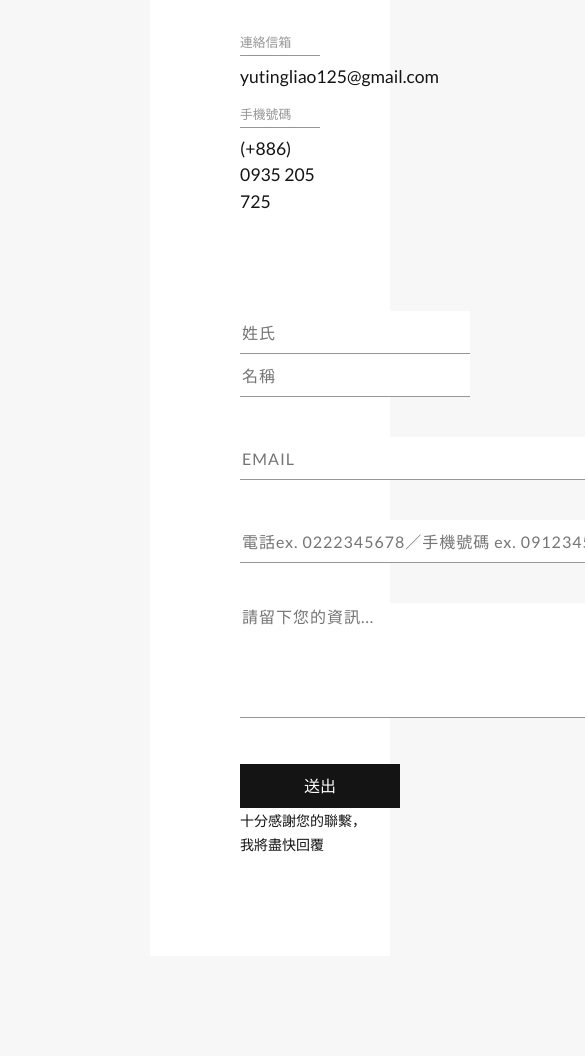
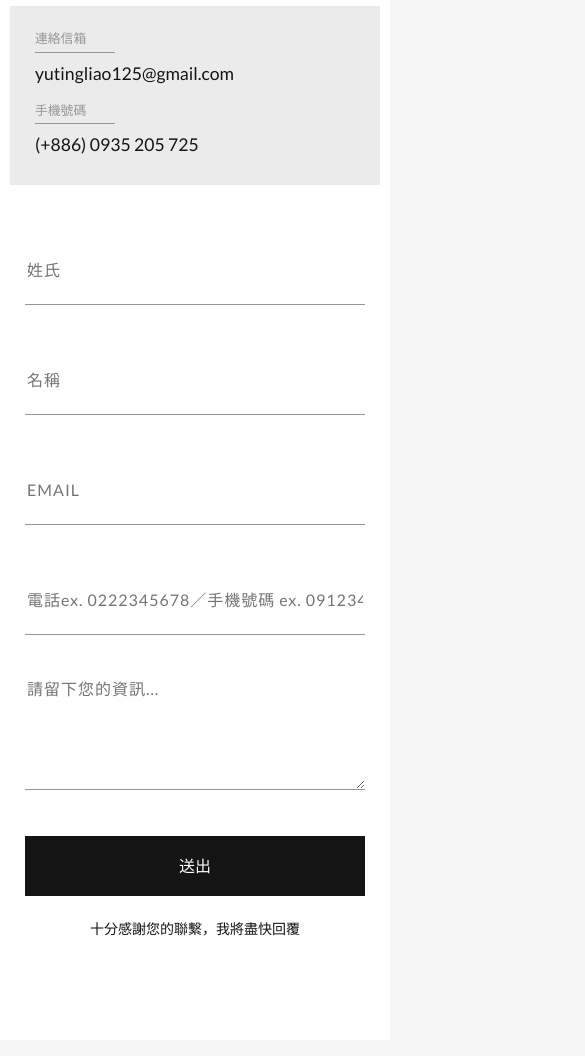
Before and after one commit to yutingliao125/portfolio.github.io, a plain HTML site: page contact.html in a window 390 px wide. Shown: the part 174-1230 px from the top of the page, 585 px wide, since content can reach past the window. Drawn offline with Linux system fonts and the light colour scheme.

Commit message:
contactus
12

```diff
--- a/css/landing-page.css
+++ b/css/landing-page.css
@@ -841,4 +841,40 @@ margin: 0 20px;
     letter-spacing: 2px;
     background: #fff;
   }
+  .contact_list {
+    padding: 92px 10px 100px 10px;
+    margin: 0;
+  }
+  .contact_list .list {
+    width: 100%;
+    margin-top: 50px;
+  }
+  .contact_list .list input[type=text], textarea {
+    width: 100%;
+    height: 70px;
+    border-bottom: 1px solid #969696;
+    color: #141414;
+    margin-right: 0;
+    letter-spacing: 1px;
+    /* float: left; */
+  }
+  #firstname{
+    margin-bottom: 40px;
+  }
+  #email, #phone, #message {
+    width: 100%;
+    margin-top: 40px;
+  }
+  .contact_list .list button {
+    width: 100%;
+    height: 60px;
+    margin-bottom: 20px;
+  }
+  .send {
+    text-align: center;
+  }
+  .info{
+    background: #EBEBEB;
+    padding: 25px 10px 10px 10px;
+  }
 }
```
